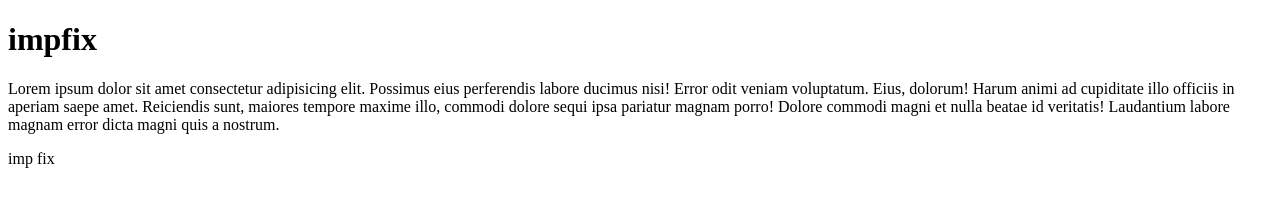
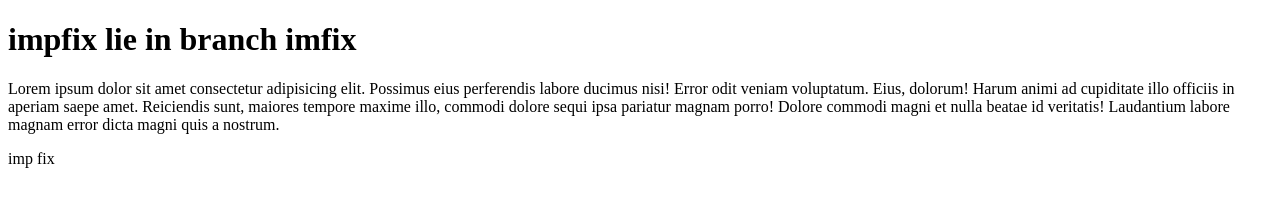
Before and after one commit to SaqbAhmad/practice-repo, a plain HTML site: page new.html in a window 1280 px wide. Drawn offline with Linux system fonts and the light colour scheme.

Commit message:
added 2nd time

```diff
--- a/new.html
+++ b/new.html
@@ -7,7 +7,7 @@
     <title>My portfolio</title>
 </head>
 <body>
-        <h1>impfix</h1>
+        <h1>impfix lie in branch imfix </h1>
         <p>Lorem ipsum dolor sit amet consectetur adipisicing elit. Possimus eius perferendis labore ducimus nisi! Error odit veniam voluptatum. Eius, dolorum! Harum animi ad cupiditate illo officiis in aperiam saepe amet.
         Reiciendis sunt, maiores tempore maxime illo, commodi dolore sequi ipsa pariatur magnam porro! Dolore commodi magni et nulla beatae id veritatis! Laudantium labore magnam error dicta magni quis a nostrum.</p>
         <p>imp fix</p>
```
